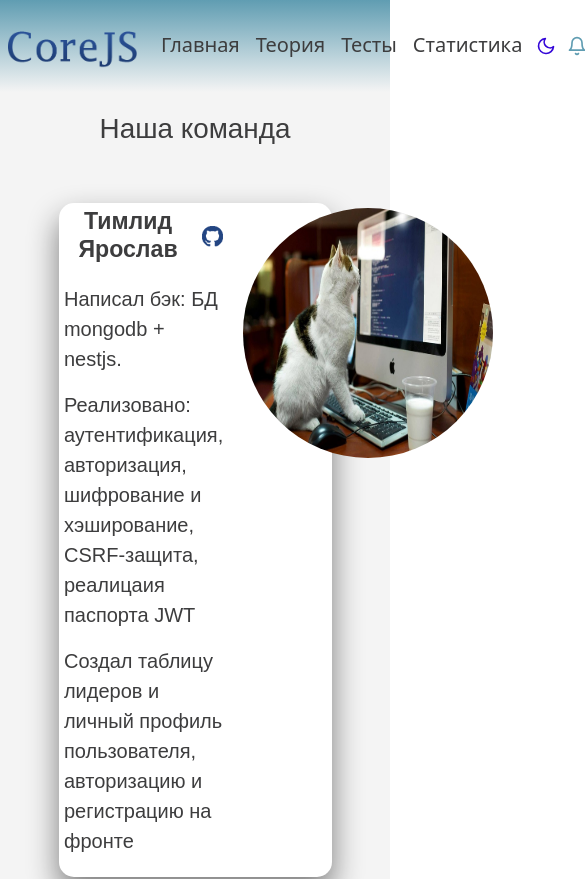
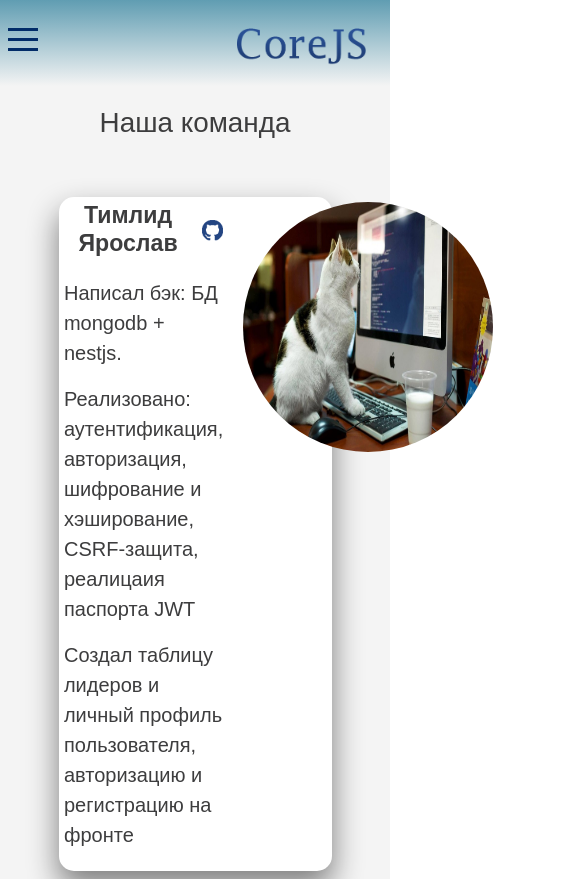
Before and after one commit to Pixel-King/CoreJS, a React (Create React App) app in the folder corejs-dev/: page /Devs in a window 390 px wide. Shown: the top 879 px of the page, 585 px wide, since content can reach past the window. Built offline with nearby package versions, Linux system fonts and the light colour scheme.

Commit message:
feat: add burger menu

```diff
--- a/corejs-dev/src/App.tsx
+++ b/corejs-dev/src/App.tsx
@@ -21,6 +21,8 @@ import Profile from './components/Profile/Profile';
 import { setState } from './components/User/userSlice';
 import ToggleSound from './components/Sound/ToggleSound';
 import logoRSS from './rs_school_js.png';
+import Hamburger from './components/Hamburger/Hamburger';
+import HamburgerMenu from './components/Hamburger/HamburgerMenu';
 
 const App: React.FC = () => {
   const auth = useAppSelector(selectAuth);
@@ -61,8 +63,10 @@ const App: React.FC = () => {
   return (
     <div className='App'>
       <header className='header'>
+        <HamburgerMenu/>
         <Navbar className='header-navbar'>
           <div className='header-container'>
+            <Hamburger/>
             <Navbar.Brand>
               <Link to="/" className='header-title'>
                 <img
--- /dev/null
+++ b/corejs-dev/src/components/Hamburger/Hamburger.tsx
@@ -0,0 +1,29 @@
+import React, { useState } from 'react';
+import './hamburger.css';
+
+
+const Hamburger: React.FC = () => {
+    const [open, setOpen] = useState<boolean>(false);
+    const close = () => setOpen(false);
+    const root = document.querySelector(':root') as HTMLElement;
+
+    function burgerHandler() {
+        if (!open) {
+            setOpen(true);
+            root.style.setProperty('--burgermenu-default',  `var(--burgermenu-open)`);
+        } else {
+            setOpen(false);
+            root.style.setProperty('--burgermenu-default',  `var(--burgermenu-close)`);
+        }
+    }
+
+    return (
+        <div className='burger' onClick={burgerHandler}>
+          <span className='span-burger' />
+          <span className='span-burger' />
+          <span className='span-burger' />
+        </div>
+    )
+}
+
+export default Hamburger;
--- /dev/null
+++ b/corejs-dev/src/components/Hamburger/HamburgerMenu.tsx
@@ -0,0 +1,24 @@
+import React from 'react';
+import { Link } from 'react-router-dom';
+import Toggle from '../Theme/Toggle';
+import ToggleSound from '../Sound/ToggleSound';
+import './hamburger.css';
+import Hamburger from './Hamburger';
+
+const HamburgerMenu: React.FC = () => {
+
+    return (
+        <div className='header-navbar-burger'>
+            <div className='nav-link-container-burger fs-5'>
+              <Link to="/" className='nav-link'>Главная</Link>
+              <Link to="/theory" className='nav-link'>Теория</Link>
+              <Link to="/tests" className='nav-link'>Тесты</Link>
+              <Link to='/statistics' className='nav-link'>Статистика</Link>
+              <Toggle />
+              <ToggleSound />
+            </div>
+        </div>
+    )
+}
+
+export default HamburgerMenu;
--- /dev/null
+++ b/corejs-dev/src/components/Hamburger/hamburger.css
@@ -0,0 +1,53 @@
+.burger {
+    z-index: 11;
+}
+
+.burger:hover {
+    cursor: pointer;
+
+}
+
+.span-burger {
+    display: none;
+}
+
+.header-navbar-burger {
+    position: fixed;
+    top: 0;
+    left: var(--burgermenu-default);
+    transition-property: all;
+    transition-duration: 1s;
+    float: left;
+    width: 150px;
+    height: 100vh;
+    background: var(--burger-gradient-default);
+    z-index: 10;
+    display: flex;
+    align-items: center;
+    justify-content: center;
+}
+
+.nav-link-container-burger {
+    display: flex;
+    flex-direction: column;
+    gap: 30px;
+    align-items: center;
+}
+
+
+
+
+  @media screen and (max-width: 770px) {
+
+    .nav-link-container, .account-buttons {
+      display: none !important;
+    }
+
+    .span-burger {
+        display: block;
+        width: 30px;
+        height: 3px;
+        margin-bottom: 7px;
+        background-color: var(--burger-default);
+    }
+  }
--- a/corejs-dev/src/components/Rating/Rating.css
+++ b/corejs-dev/src/components/Rating/Rating.css
@@ -12,8 +12,8 @@
     border: 3px solid gray;
     border-radius: 15px;
     position: relative;
-    box-shadow: 0px 0px 20px gray;
-    background-color: white;
+    box-shadow: 0px 0px 20px var(--shadow-default);
+    background-color: var(--body-background-default);
     margin: 1rem;
     display: flex;
     align-items: center;
@@ -70,15 +70,15 @@
     position: absolute;
     top: 65%;
     right: 12%;
-    color: #000;
+    color: var(--text-default);
 }
 .rating{
-    color: #000;
+    color: var(--text-default);
     vertical-align: middle;
     letter-spacing: .2em;
 }
 .fire {
-    -box-box-shadow: 10px 10px 100px #09F;
+    box-shadow: 10px 10px 100px #09F;
     text-shadow:0 0 4px white, 0 -5px 4px #FFFF33, 2px -10px 6px #FFDD33, -2px -15px 11px #FF8800, 2px  -25px 18px #FF2200;
     margin:0;
     padding:0;
--- a/corejs-dev/src/components/Tests/Answer.tsx
+++ b/corejs-dev/src/components/Tests/Answer.tsx
@@ -50,19 +50,7 @@ const Answer: React.FC<PropsType> = ({id, weight, answer, isCorrect}) => {
                 if (sound) {
                     alarmCorrect.play();
                 }
-                //playSound();
 
-                const LS_tests_score = localStorage.getItem('tests_score');
-                const LS_tests_number = localStorage.getItem('tests_number');
-                if (LS_tests_score && LS_tests_number) {
-                    const score = (Number(LS_tests_score) + weight).toString();
-                    const number_tests = (Number(LS_tests_number) + 1).toString();
-                    localStorage.setItem('tests_score', score);
-                    localStorage.setItem('tests_number', number_tests)
-                } else {
-                    localStorage.setItem('tests_score', weight.toString());
-                    localStorage.setItem('tests_number', '1');
-                }
                 await axios.post(`${url}/users/updatepastest/${localStorage.userID}`,
                     {
                         rating: `${weight}`,
--- a/corejs-dev/src/components/Theme/Toggle.tsx
+++ b/corejs-dev/src/components/Theme/Toggle.tsx
@@ -40,6 +40,8 @@ class Toggle extends React.Component<IProps, IState> {
           'button-text',
           'text-hover',
           'border-gradient',
+          'burger',
+          'burger-gradient'
         ];
         components.forEach((component) => {
           root.style.setProperty(`--${component}-default`, `var(--${component}-${this.state.theme})`)
--- a/corejs-dev/src/index.css
+++ b/corejs-dev/src/index.css
@@ -67,6 +67,17 @@
   --button-text-light: #111;
   --button-text-default:var(--button-text-light);
 
+  --burger-light: #022c68;
+  --burger-dark: #f4f4f4;
+  --burger-default:var(--burger-light);
+
+  --burger-gradient-light: linear-gradient(#609db2, #f4f4f4, #609db2);
+  --burger-gradient-dark: linear-gradient(#1f2023, #234582, #1f2023);
+  --burger-gradient-default: var(--burger-gradient-light);
+
+  --burgermenu-close: -100%;
+  --burgermenu-open: 0;
+  --burgermenu-default: var(--burgermenu-close);
 
 
 }
```
Also changed, not shown: corejs-dev/src/App.css (line endings or trailing spaces).
